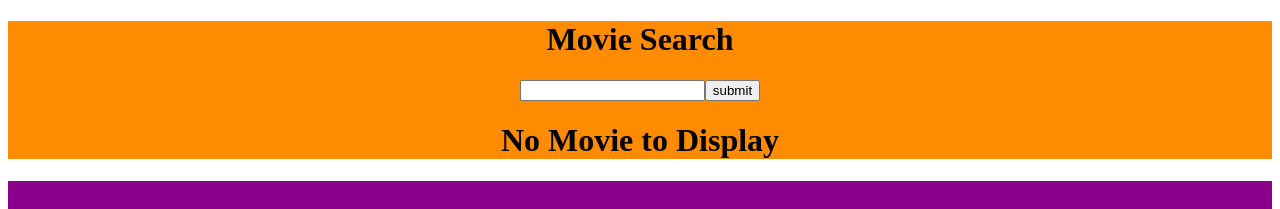
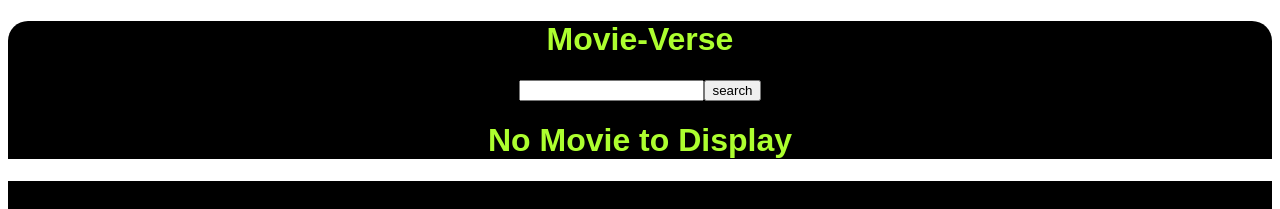
Before and after one commit to JeromeSax/Movie_app, a React (Create React App) app: page / in a window 1280 px wide. Shown: the top 209 px of the page. Built offline with nearby package versions, Linux system fonts and the light colour scheme; no server answers.

Commit message:
colors changed

```diff
--- a/src/App.css
+++ b/src/App.css
@@ -1,38 +1,6 @@
+
+
 .App {
-  text-align: center;
+  background-image: url("../public/img/universe-img.jpg");
+  background-repeat: no-repeat;
 }
-
-.App-logo {
-  height: 40vmin;
-  pointer-events: none;
-}
-
-@media (prefers-reduced-motion: no-preference) {
-  .App-logo {
-    animation: App-logo-spin infinite 20s linear;
-  }
-}
-
-.App-header {
-  background-color: #282c34;
-  min-height: 100vh;
-  display: flex;
-  flex-direction: column;
-  align-items: center;
-  justify-content: center;
-  font-size: calc(10px + 2vmin);
-  color: white;
-}
-
-.App-link {
-  color: #61dafb;
-}
-
-@keyframes App-logo-spin {
-  from {
-    transform: rotate(0deg);
-  }
-  to {
-    transform: rotate(360deg);
-  }
-}
--- a/src/App.js
+++ b/src/App.js
@@ -3,12 +3,16 @@ import MovieDisplay from "./components/MovieDisplay";
 import { useState, useEffect } from 'react';
 import styled from 'styled-components';
 import Footer from './components/Footer';
+// import "./App.css";
 
 const Container = styled.div`
   width: 100%;
   margin: auto;
   text-align: center;
-  background-color: DarkOrange;
+  background-color: Black;
+  color: GreenYellow;
+  border-radius: 20px 20px 0 0;
+  font-family: Arial, Helvetica, sans-serif;
 `
 
 function App() {
@@ -35,8 +39,8 @@ function App() {
 
   return (
     <>
-      <Container>
-        <h1>Movie Search</h1>
+      <Container className="App">
+        <h1>Movie-Verse</h1>
         <Form movieSearch={getMovie} />
         <MovieDisplay movie={movie} />
       </Container>
--- a/src/components/Footer.js
+++ b/src/components/Footer.js
@@ -31,7 +31,7 @@ export default function Footer() {
                     <SocialIcons />
 
 
-                <p>&copy; 2023 BigRome Movies. All rights reserved</p>
+                <p>&copy; 2023 Movie-Verse Search. All rights reserved</p>
             </Container>
         </StyledFooter>
     )
--- a/src/components/Form.js
+++ b/src/components/Form.js
@@ -2,6 +2,8 @@ import React from 'react'
 import {useState} from 'react'
 
 function Form({movieSearch}) {
+
+
 
     const [form, setForm] = useState({
         searchTerm: ''
@@ -18,13 +20,14 @@ function Form({movieSearch}) {
     const handleSubmit = (e) => {
         e.preventDefault();
         movieSearch(form.searchTerm);
+        form.searchTerm="";
     }
 
   return (
     <div>
         <form onSubmit={handleSubmit}>
             <input type="text" value={form.searchTerm} onChange={handleChange} />
-            <input type="submit" value="submit" />
+            <input type="submit" value="search" />
         </form>
     </div>
   )
--- a/src/components/MovieDisplay.js
+++ b/src/components/MovieDisplay.js
@@ -8,10 +8,11 @@ function MovieDisplay({movie}) {
         <h1>{movie.Title}</h1>
         <h2>{movie.Genre}</h2>
         <img src={movie.Poster} alt={movie.Title} />
-        <h2>{movie.Year}</h2>
-        <h2>{movie.Rated}</h2>
-        <h2>{}</h2>
-        <h2>{movie.Actors}</h2>
+        <h2>Year: {movie.Year}</h2>
+        <h2>Rated: {movie.Rated}</h2>
+        <h2>Plot: {movie.Plot}</h2>
+        <h2>Rating: {movie.Ratings[1].Value}</h2>
+        <h2>Actors: {movie.Actors}</h2>
     </div>
   );
 };
--- a/src/components/styles/Button.styled.js
+++ /dev/null
@@ -1,5 +0,0 @@
-import styled from "styled-components";
-
-export const Button = styled.button`
-    color: #679;
-`
--- a/src/components/styles/Footer.styled.js
+++ b/src/components/styles/Footer.styled.js
@@ -1,10 +1,13 @@
 import styled from "styled-components";
 
 export const StyledFooter = styled.footer`
-    background-color: DarkMagenta;
-    color: black;
+    color: GreenYellow;
     padding: 100px 0 60px;
+    background-color: Black;
+    font-family: Arial, Helvetica, sans-serif;
     font-size: 25px;
+    font-weight: bold;
+    border-radius: 0 0 20px 20px;
 
     ul {
     list-style-type: none;
```
Also changed, not shown: public/img/universe-img.jpg (added).
